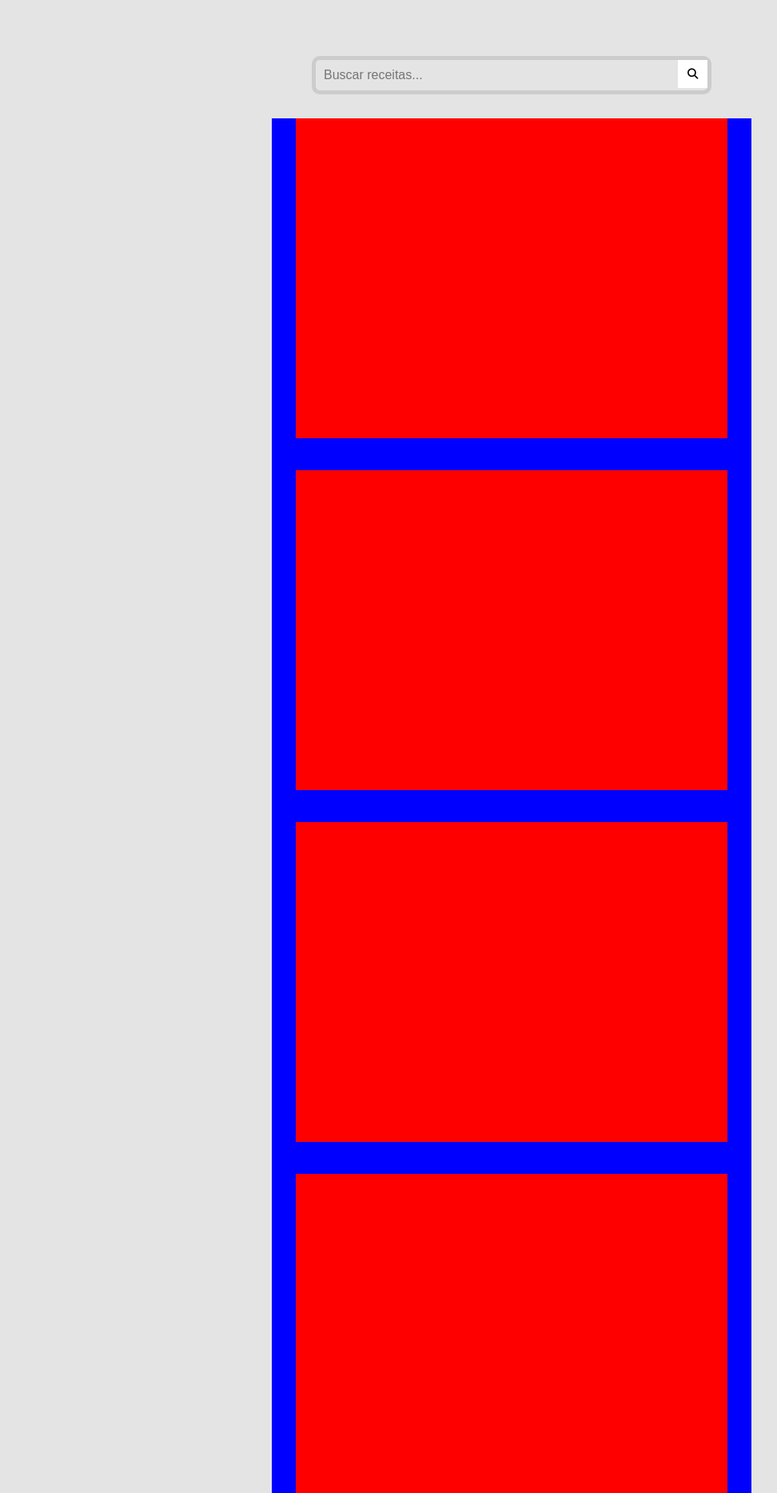
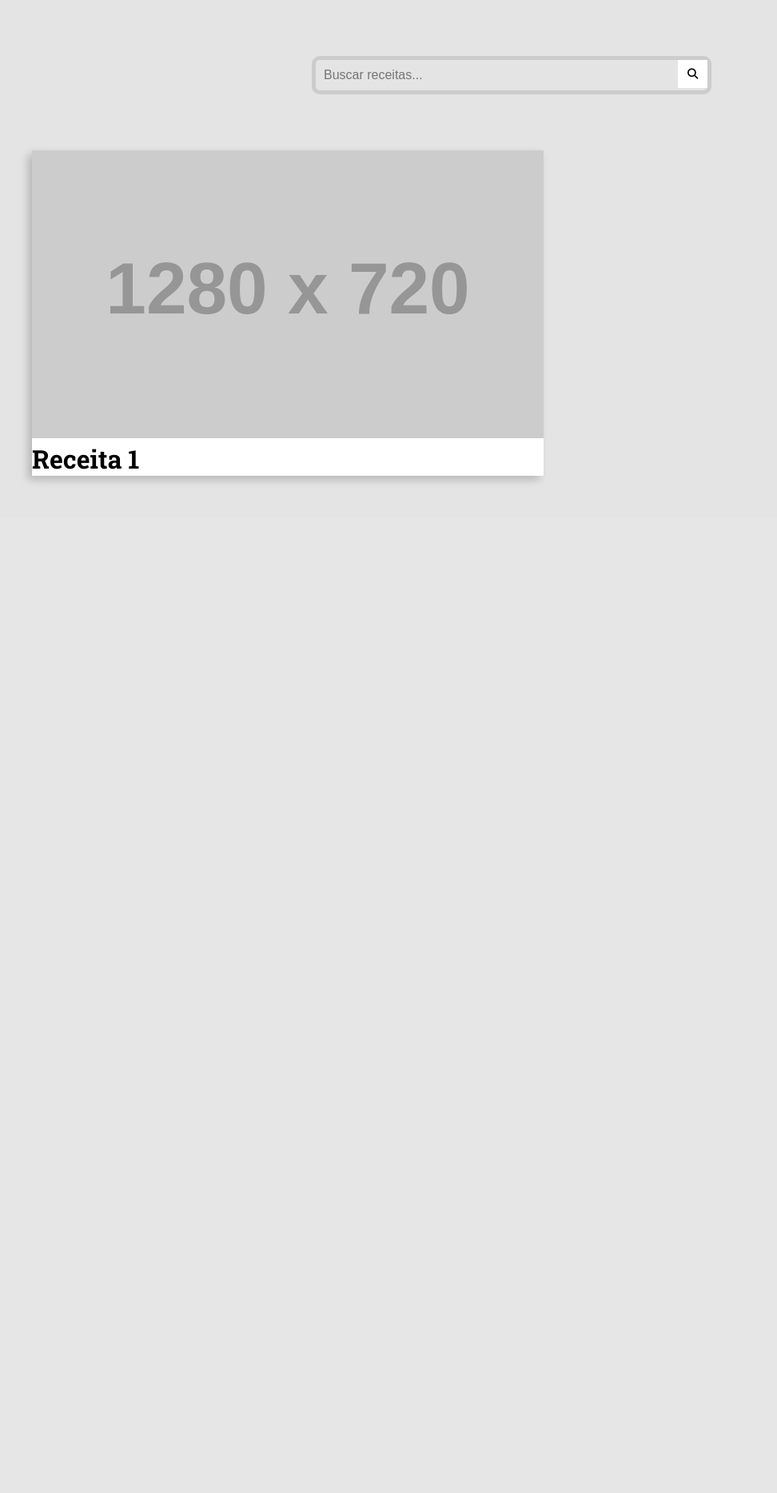
Before and after one commit to ElHopperCBR/ProjetoDjangoPY, a Django app: page / in a window 1280 px wide. Shown: the part 153-2020 px from the top of the page at 80% size, without its empty margins (0-972 px from the left). After the commit the page ends 757 px from the top, so only its background shows below. Run offline with Django 5.2, Linux system fonts and the light colour scheme; grey boxes labelled with a size stand in for pictures from a placeholder-image service; some libraries are stand-ins or nearby versions.

Commit message:
grid funcionando

```diff
--- a/receitas/templates/pages/home.html
+++ b/receitas/templates/pages/home.html
@@ -7,20 +7,15 @@
     {% include "parciais/header.html" %}
 
     {% include 'parciais/busca.html' %}
-
+    <!-- Verificar marcador -->
     <main-content-container>
-        <div class="main-content main-content-list container">
-            <div class="temp"></div>
-            <div class="temp"></div>
-            <div class="temp"></div>
-            <div class="temp"></div>
-            <div class="temp"></div>
-            <div class="temp"></div>
-            <div class="temp"></div>
-            <div class="temp"></div>
-            <div class="temp"></div>
-            <div class="temp"></div>
-            <div class="temp"></div>
+        <div class="main-content-list">
+            <div class="receitas receitas-list-item">
+                <div class="receita-cover">
+                    <img src="https://placehold.co/1280x720/orange/white" alt="Temporário">
+                </div>
+                <h1>Receita 1</h1>
+            </div>
         </div>
     </main-content-container>
 
--- a/receitas/templates/parciais/head.html
+++ b/receitas/templates/parciais/head.html
@@ -120,8 +120,9 @@
             background-color: white;
         }
 
-        .main-content {
-            background: blue;
+        /*Verificar estilos*/
+        .main-content-container {
+
             padding-top: 0;
         }
 
@@ -129,11 +130,35 @@
             display: grid;
             grid-template-columns: repeat(auto-fit, minmax(340px, 1fr));
             gap: 4rem;
+            padding: 4rem;
+
+
         }
 
         .temp {
             height: 400px;
             background: red;
         }
+
+        .receitas-list-item {
+            max-width: 64rem;
+            background: white;
+            box-shadow: -5px 5px 10px rgba(0, 0, 0, 0.2);
+            transform: scale(1);
+            transition: all 300ms ease-in-out;
+        }
+
+        .receitas-list-item img {
+            width: 100%;
+        }
+
+        .receita-cover {
+            max-width: 64rem;
+        }
+
+        .receitas-list-item:hover {
+            box-shadow: -10px 10px 20px rgba(0, 0, 0, 0.3);
+            transform: scale(1.1);
+        }
     </style>
 </head>
```
